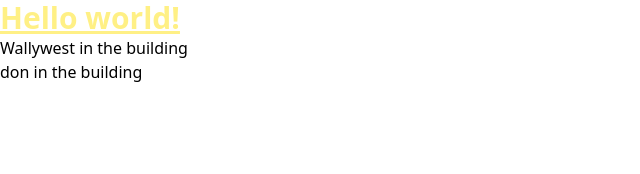
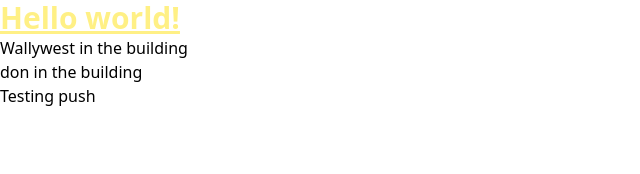
Before and after one commit to Donrealex/Jiji-clone, a React (Vite) app: page / in a window 1280 px wide. Shown: the top 174 px of the page, without its empty margins (0-640 px from the left). Built offline with nearby package versions, Linux system fonts and the light colour scheme.

Commit message:
test p-tag

```diff
--- a/src/App.jsx
+++ b/src/App.jsx
@@ -6,6 +6,7 @@ const App = () => {
       <h1 className="text-3xl font-bold text-yellow-200 underline">Hello world!</h1>
       <p>Wallywest in the building</p>
       <p>don in the building</p>
+      <p>Testing push</p>
     </div>
   );
 }
```
